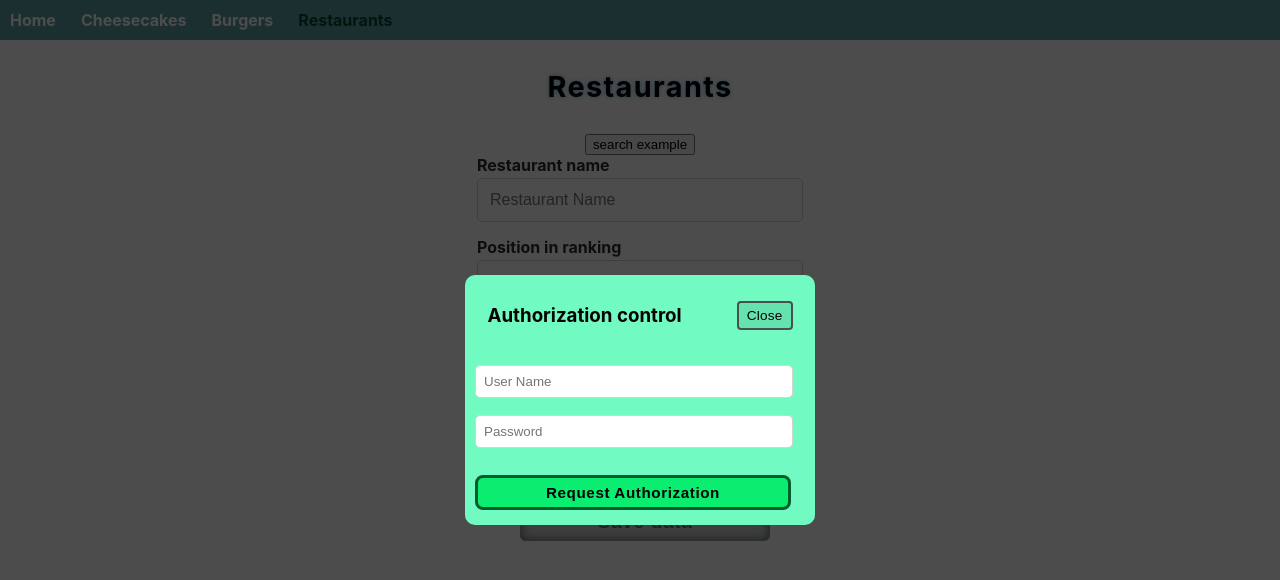
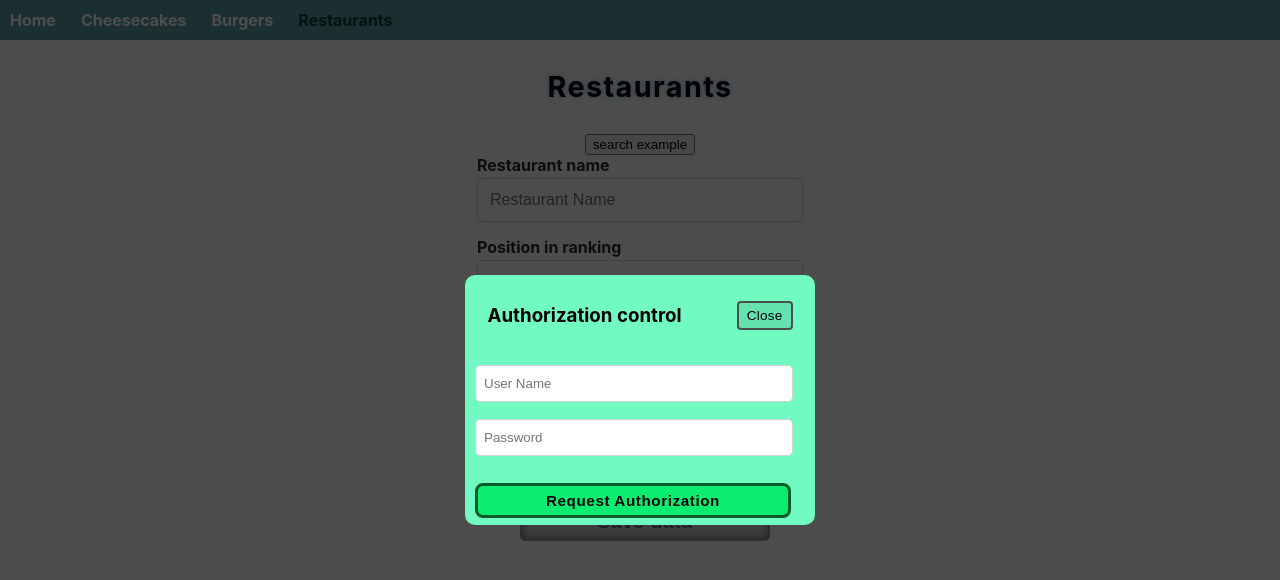
Before and after one commit to javirro/food-ranking-ui, a React (Create React App) app: page /restaurants in a window 1280 px wide. Shown: the top 580 px of the page. Built offline with nearby package versions, Linux system fonts and the light colour scheme; no server answers.

Commit message:
Update edit modal

```diff
--- a/src/Styles/editModal.css
+++ b/src/Styles/editModal.css
@@ -16,7 +16,7 @@
   flex-direction: column;
   align-items: center;
   width: 350px;
-  height: 350px;
+  height: 370px;
   border-radius: 10px;
   background: rgb(10, 121, 76);
 }
@@ -78,7 +78,7 @@
   border-radius: 5px;
   border: 1px solid lightgrey;
   color: rgb(71, 71, 71);
-  padding: 8px;
+  padding: 10px 8px;
 }
 
 .button-update {
```
